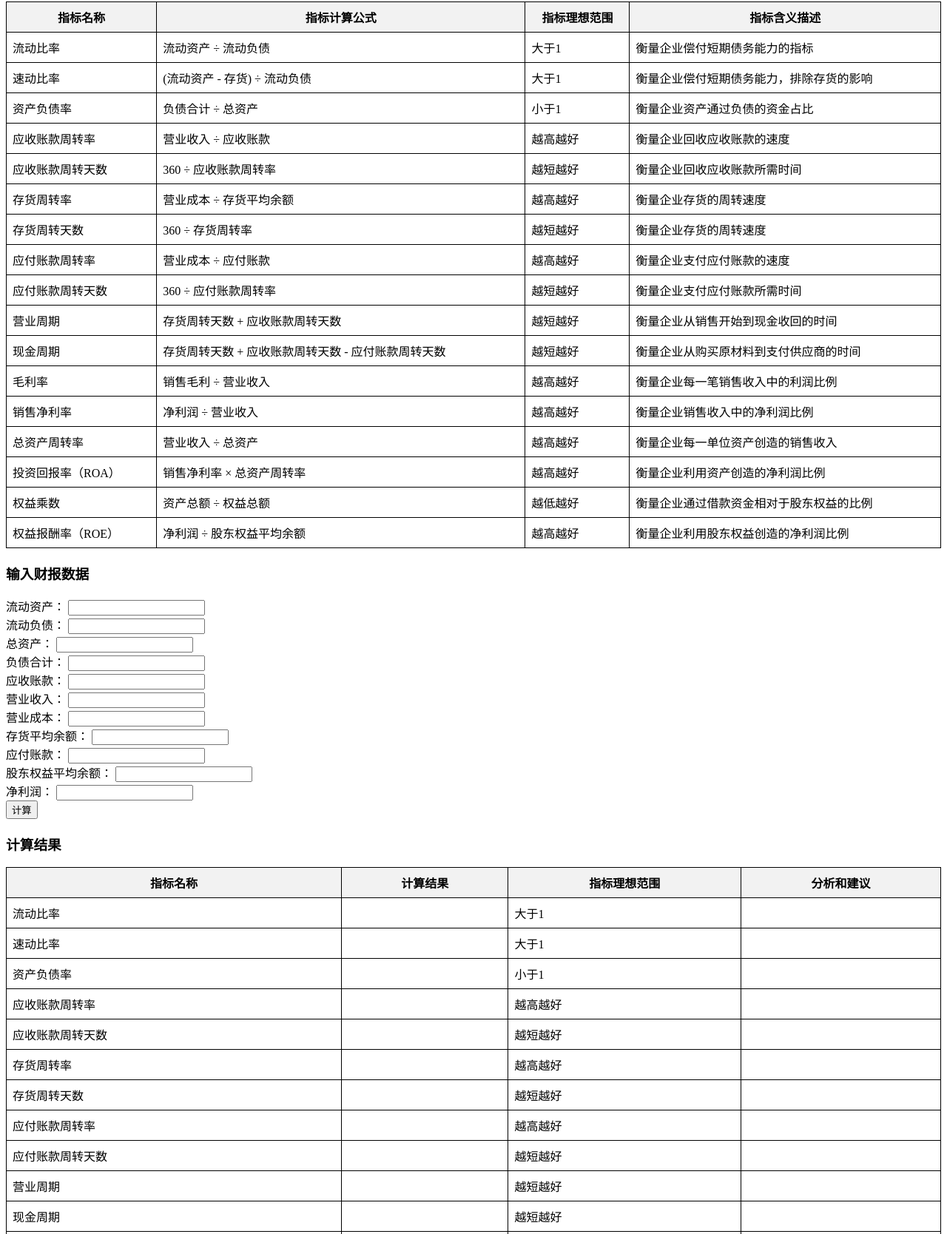
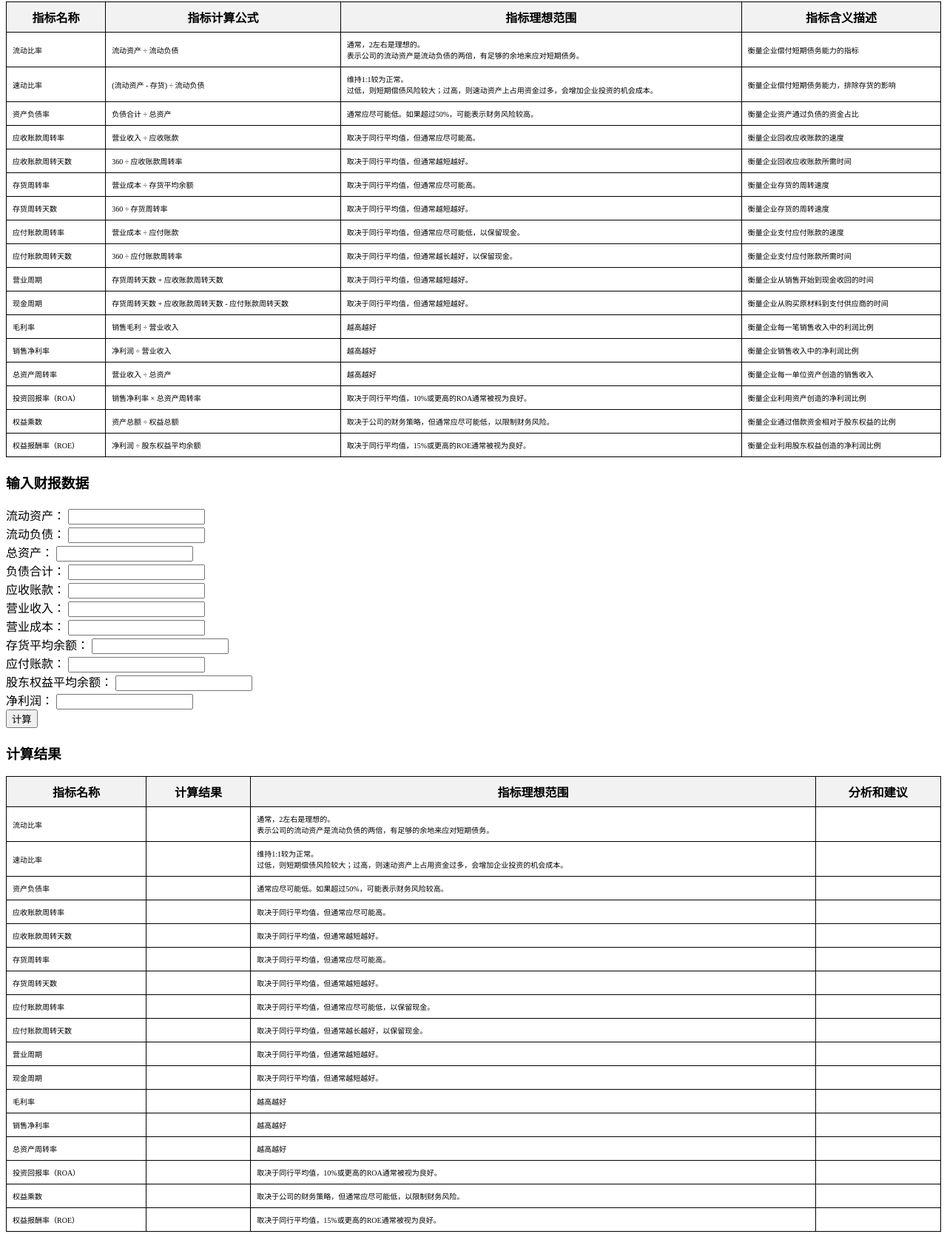
Before and after one commit to mrchou1/FinancialCalculator, a plain HTML site: page index.html in a window 1280 px wide. Shown: the part 6-1674 px from the top of the page at 74% size. Drawn offline with Linux system fonts and the light colour scheme.

Commit message:
纠正理想值

```diff
--- a/index.html
+++ b/index.html
@@ -12,6 +12,10 @@
     th, td {
       border: 1px solid black;
       padding: 8px;
+    }
+
+    td {
+      font-size: 10px;
     }
 
     th {
@@ -41,67 +45,67 @@
       <tr>
         <td>流动比率</td>
         <td>流动资产 ÷ 流动负债</td>
-        <td>大于1</td>
+        <td>通常，2左右是理想的。<br>表示公司的流动资产是流动负债的两倍，有足够的余地来应对短期债务。</td>
         <td>衡量企业偿付短期债务能力的指标</td>
       </tr>
       <tr>
         <td>速动比率</td>
         <td>(流动资产 - 存货) ÷ 流动负债</td>
-        <td>大于1</td>
+        <td>维持1:1较为正常。<br>过低，则短期偿债风险较大；过高，则速动资产上占用资金过多，会增加企业投资的机会成本。</td>
         <td>衡量企业偿付短期债务能力，排除存货的影响</td>
       </tr>
       <tr>
         <td>资产负债率</td>
         <td>负债合计 ÷ 总资产</td>
-        <td>小于1</td>
+        <td>通常应尽可能低。如果超过50%，可能表示财务风险较高。</td>
         <td>衡量企业资产通过负债的资金占比</td>
       </tr>
       <tr>
         <td>应收账款周转率</td>
         <td>营业收入 ÷ 应收账款</td>
-        <td>越高越好</td>
+        <td>取决于同行平均值，但通常应尽可能高。</td>
         <td>衡量企业回收应收账款的速度</td>
       </tr>
       <tr>
         <td>应收账款周转天数</td>
         <td>360 ÷ 应收账款周转率</td>
-        <td>越短越好</td>
+        <td>取决于同行平均值，但通常越短越好。</td>
         <td>衡量企业回收应收账款所需时间</td>
       </tr>
       <tr>
         <td>存货周转率</td>
         <td>营业成本 ÷ 存货平均余额</td>
-        <td>越高越好</td>
+        <td>取决于同行平均值，但通常应尽可能高。</td>
         <td>衡量企业存货的周转速度</td>
       </tr>
       <tr>
         <td>存货周转天数</td>
         <td>360 ÷ 存货周转率</td>
-        <td>越短越好</td>
+        <td>取决于同行平均值，但通常越短越好。</td>
         <td>衡量企业存货的周转速度</td>
       </tr>
       <tr>
         <td>应付账款周转率</td>
         <td>营业成本 ÷ 应付账款</td>
-        <td>越高越好</td>
+        <td>取决于同行平均值，但通常应尽可能低，以保留现金。</td>
         <td>衡量企业支付应付账款的速度</td>
       </tr>
       <tr>
         <td>应付账款周转天数</td>
         <td>360 ÷ 应付账款周转率</td>
-        <td>越短越好</td>
+        <td>取决于同行平均值，但通常越长越好，以保留现金。</td>
         <td>衡量企业支付应付账款所需时间</td>
       </tr>
       <tr>
         <td>营业周期</td>
         <td>存货周转天数 + 应收账款周转天数</td>
-        <td>越短越好</td>
+        <td>取决于同行平均值，但通常越短越好。</td>
         <td>衡量企业从销售开始到现金收回的时间</td>
       </tr>
       <tr>
         <td>现金周期</td>
         <td>存货周转天数 + 应收账款周转天数 - 应付账款周转天数</td>
-        <td>越短越好</td>
+        <td>取决于同行平均值，但通常越短越好。</td>
         <td>衡量企业从购买原材料到支付供应商的时间</td>
       </tr>
       <tr>
@@ -125,19 +129,19 @@
       <tr>
         <td>投资回报率（ROA）</td>
         <td>销售净利率 × 总资产周转率</td>
-        <td>越高越好</td>
+        <td>取决于同行平均值，10%或更高的ROA通常被视为良好。</td>
         <td>衡量企业利用资产创造的净利润比例</td>
       </tr>
       <tr>
         <td>权益乘数</td>
         <td>资产总额 ÷ 权益总额</td>
-        <td>越低越好</td>
+        <td>取决于公司的财务策略，但通常应尽可能低，以限制财务风险。</td>
         <td>衡量企业通过借款资金相对于股东权益的比例</td>
       </tr>
       <tr>
         <td>权益报酬率（ROE）</td>
         <td>净利润 ÷ 股东权益平均余额</td>
-        <td>越高越好</td>
+        <td>取决于同行平均值，15%或更高的ROE通常被视为良好。</td>
         <td>衡量企业利用股东权益创造的净利润比例</td>
       </tr>
     </tbody>
@@ -185,67 +189,67 @@
         <tr>
           <td>流动比率</td>
           <td id="liquidity-ratio"></td>
-          <td>大于1</td>
+          <td>通常，2左右是理想的。<br>表示公司的流动资产是流动负债的两倍，有足够的余地来应对短期债务。</td>
           <td id="liquidity-ratio-analysis"></td>
         </tr>
         <tr>
           <td>速动比率</td>
           <td id="quick-ratio"></td>
-          <td>大于1</td>
+          <td>维持1:1较为正常。<br>过低，则短期偿债风险较大；过高，则速动资产上占用资金过多，会增加企业投资的机会成本。</td>
           <td id="quick-ratio-analysis"></td>
         </tr>
         <tr>
           <td>资产负债率</td>
           <td id="debt-ratio"></td>
-          <td>小于1</td>
+          <td>通常应尽可能低。如果超过50%，可能表示财务风险较高。</td>
           <td id="debt-ratio-analysis"></td>
         </tr>
         <tr>
           <td>应收账款周转率</td>
           <td id="receivables-turnover"></td>
-          <td>越高越好</td>
+          <td>取决于同行平均值，但通常应尽可能高。</td>
           <td id="receivables-turnover-analysis"></td>
         </tr>
         <tr>
           <td>应收账款周转天数</td>
           <td id="receivables-turnover-days"></td>
-          <td>越短越好</td>
+          <td>取决于同行平均值，但通常越短越好。</td>
           <td id="receivables-turnover-days-analysis"></td>
         </tr>
         <tr>
           <td>存货周转率</td>
           <td id="inventory-turnover"></td>
-          <td>越高越好</td>
+          <td>取决于同行平均值，但通常应尽可能高。</td>
           <td id="inventory-turnover-analysis"></td>
         </tr>
         <tr>
           <td>存货周转天数</td>
           <td id="inventory-turnover-days"></td>
-          <td>越短越好</td>
+          <td>取决于同行平均值，但通常越短越好。</td>
           <td id="inventory-turnover-days-analysis"></td>
         </tr>
         <tr>
           <td>应付账款周转率</td>
           <td id="payables-turnover"></td>
-          <td>越高越好</td>
+          <td>取决于同行平均值，但通常应尽可能低，以保留现金。</td>
           <td id="payables-turnover-analysis"></td>
         </tr>
         <tr>
           <td>应付账款周转天数</td>
           <td id="payables-turnover-days"></td>
-          <td>越短越好</td>
+          <td>取决于同行平均值，但通常越长越好，以保留现金。</td>
           <td id="payables-turnover-days-analysis"></td>
         </tr>
         <tr>
           <td>营业周期</td>
           <td id="operating-cycle"></td>
-          <td>越短越好</td>
+          <td>取决于同行平均值，但通常越短越好。</td>
           <td id="operating-cycle-analysis"></td>
         </tr>
         <tr>
           <td>现金周期</td>
           <td id="cash-cycle"></td>
-          <td>越短越好</td>
+          <td>取决于同行平均值，但通常越短越好。</td>
           <td id="cash-cycle-analysis"></td>
         </tr>
         <tr>
@@ -269,19 +273,19 @@
         <tr>
           <td>投资回报率（ROA）</td>
           <td id="roa"></td>
-          <td>越高越好</td>
+          <td>取决于同行平均值，10%或更高的ROA通常被视为良好。</td>
           <td id="roa-analysis"></td>
         </tr>
         <tr>
           <td>权益乘数</td>
           <td id="equity-multiplier"></td>
-          <td>越低越好</td>
+          <td>取决于公司的财务策略，但通常应尽可能低，以限制财务风险。</td>
           <td id="equity-multiplier-analysis"></td>
         </tr>
         <tr>
           <td>权益报酬率（ROE）</td>
           <td id="roe"></td>
-          <td>越高越好</td>
+          <td>取决于同行平均值，15%或更高的ROE通常被视为良好。</td>
           <td id="roe-analysis"></td>
         </tr>
       </tbody>
```
